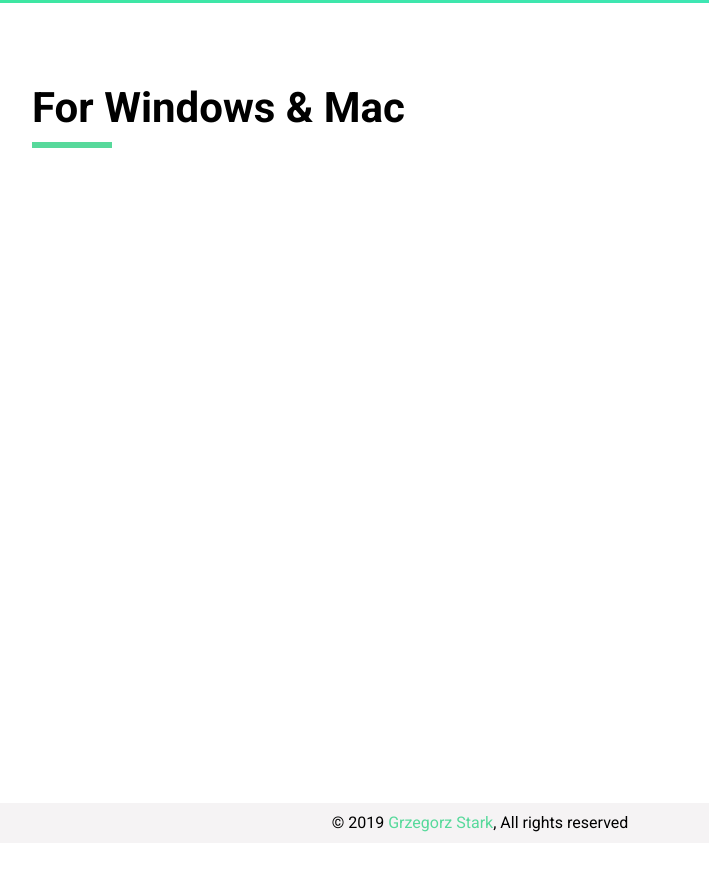
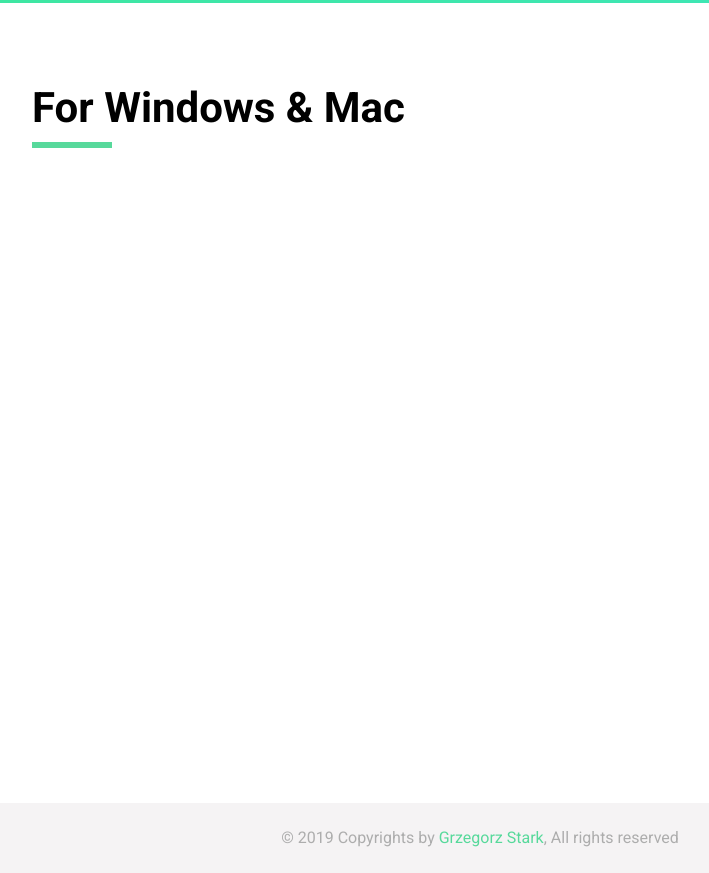
Before and after one commit to gstark0/Desky-website, a plain HTML site: page index.html in a window 1280 px wide. Shown: the part 1597-2470 px from the top of the page, without its empty margins (160-869 px from the left). Before the commit the page ends 2440 px from the top, so only its background shows below. Drawn offline with Linux system fonts and the light colour scheme.

Commit message:
Footer update

```diff
--- a/index.html
+++ b/index.html
@@ -105,7 +105,7 @@
 	</div>
 
 	<div id="footer">
-		&copy; 2019 <a href="https://gstark.me" target="_blank">Grzegorz Stark</a>, All rights reserved
+		&copy; 2019 Copyrights by <a href="https://gstark.me" target="_blank">Grzegorz Stark</a>, All rights reserved
 	</div>
 </body>
 </html>
--- a/style.css
+++ b/style.css
@@ -224,13 +224,12 @@ a {
 /* ---------- FOOTER ---------- */
 #footer {
 	width: 100%;
-	height: 40px;
+	height: 70px;
 	background-color: #F5F3F4;
+	line-height: 70px;
+	color: #ADADAD;
 	text-align: center;
-	line-height: 40px;
 }
-
-
 
 
 
```
